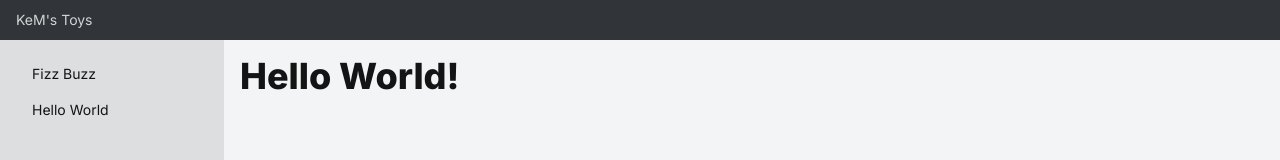
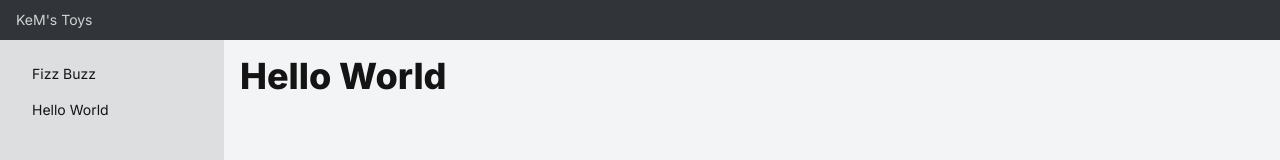
Before and after one commit to kem198/kems-toys, a Next.js app: page /hello-world in a window 1280 px wide. Shown: the top 160 px of the page. Built offline with nearby package versions, Linux system fonts and the light colour scheme.

Commit message:
small changed

```diff
--- a/src/app/hello-world/page.tsx
+++ b/src/app/hello-world/page.tsx
@@ -1,7 +1,7 @@
 export default function HelloWorld() {
   return (
     <article className="prose">
-      <h1>Hello World!</h1>
+      <h1>Hello World</h1>
     </article>
   );
 }
```
